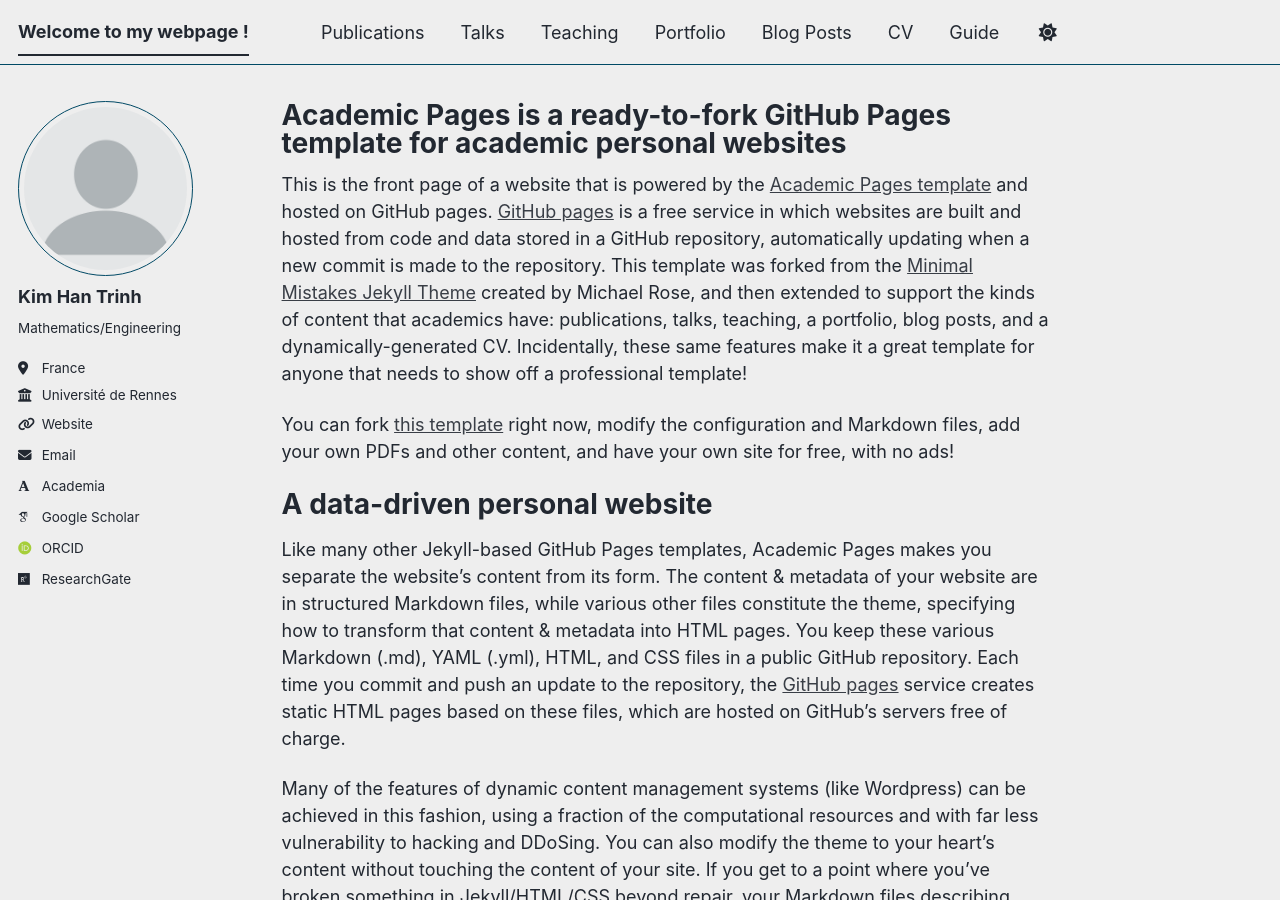
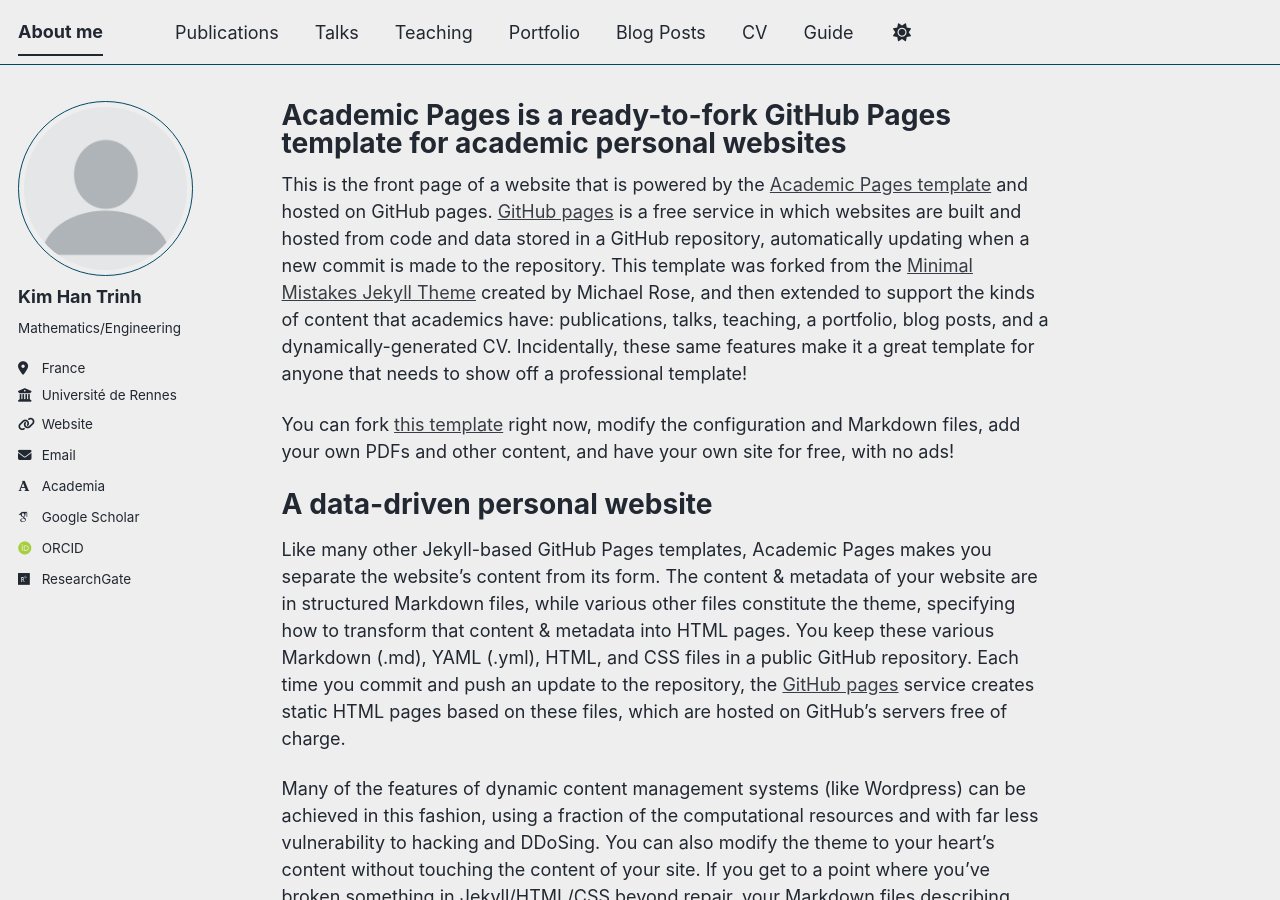
Before and after one commit to khtrinh96/khtrinh96.github.io, a Jekyll site: the page built from _pages/about.md, in a window 1280 px wide and 900 px high. Built offline with Jekyll 4.4.1, drawn with Linux system fonts in a browser that asks for light colours; some web fonts are replaced; a script bundle is joined from its source files by our own code; library files that are not in the unit come from our copies.

Commit message:
Update _config.yml

```diff
--- a/_config.yml
+++ b/_config.yml
@@ -9,7 +9,7 @@
 # Basic Site Settings
 locale                   : "en-US"
 site_theme               : "air" # The available themes options are "default", "air", "sunrise", "mint", "dirt" and "contrast"
-title                    : "Welcome to my webpage !"
+title                    : "About me"
 title_separator          : "-"
 name                     : &name "Kim Han Trinh"
 description              : &description "Your Name's academic portfolio"   # Update this with a general description of your site, this is the default if not overridden by a page
```
